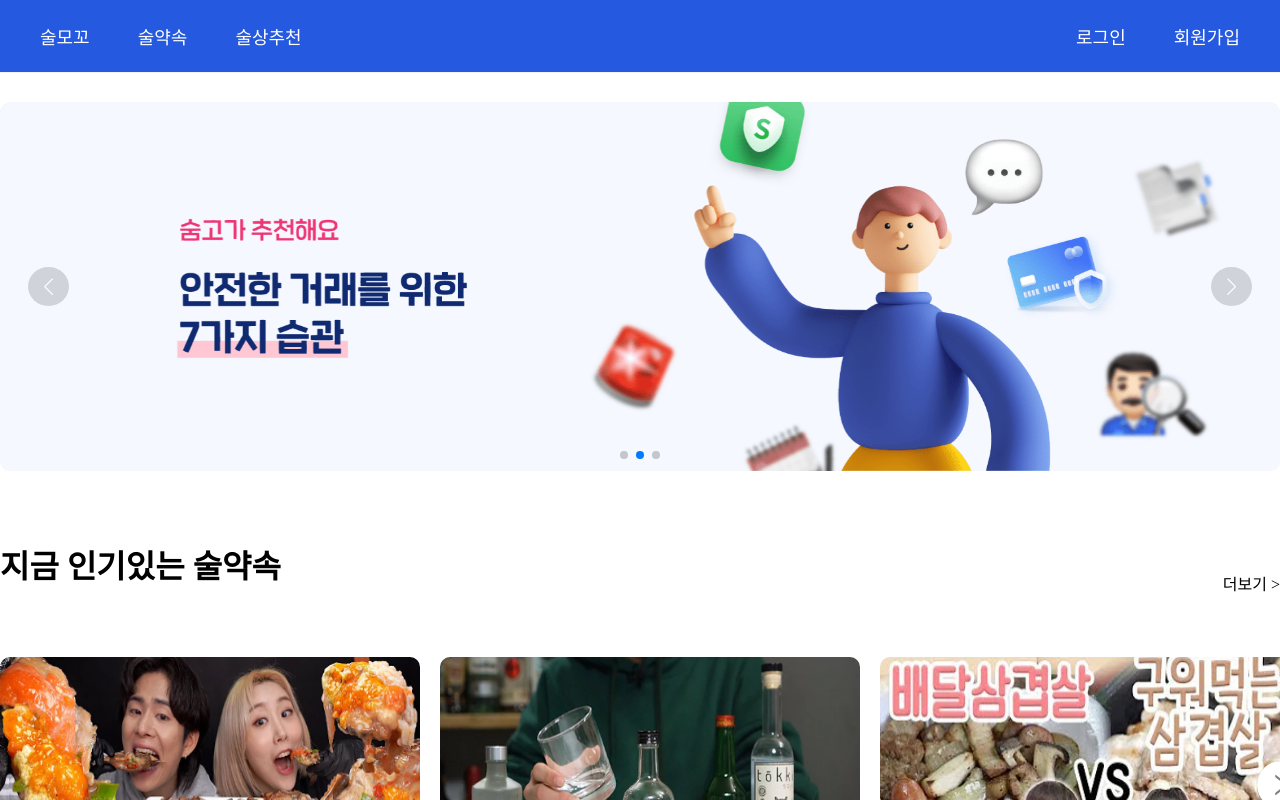
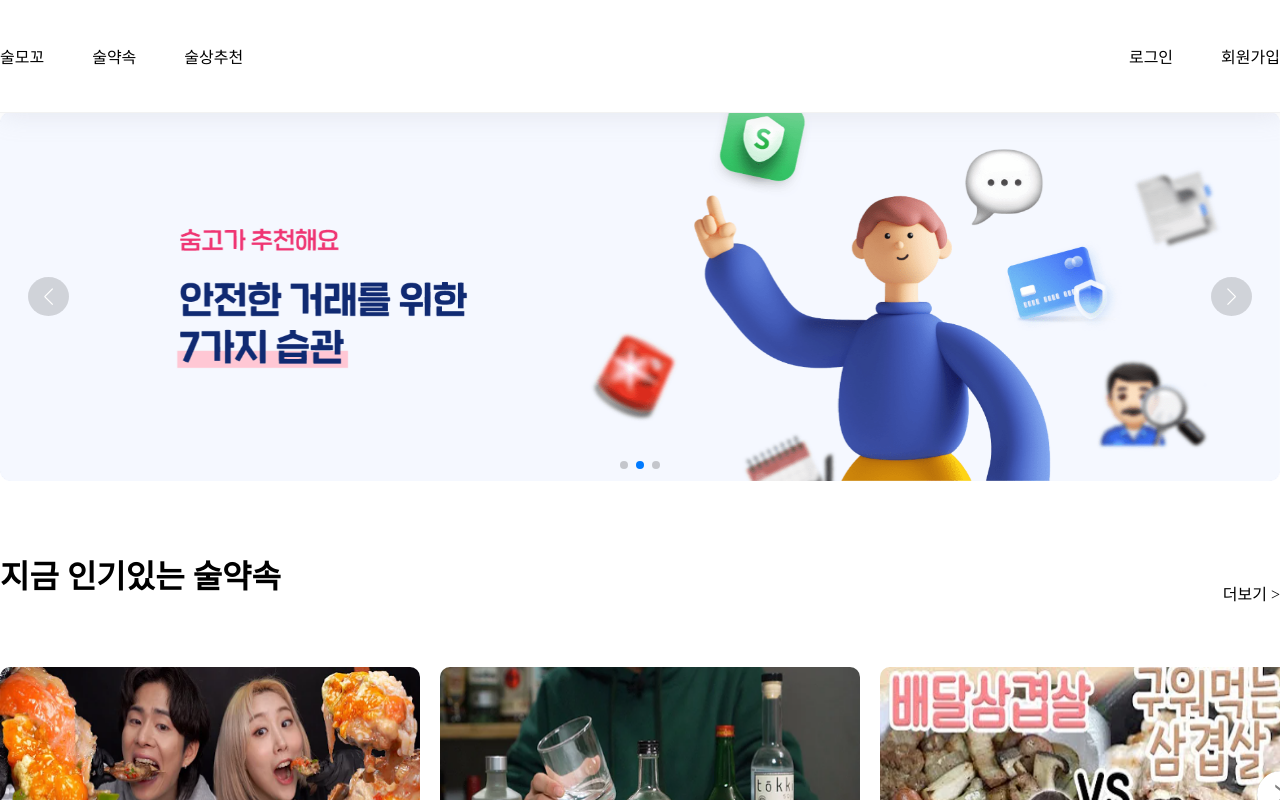
Before and after one commit to sulmocco/frontend, a React (Create React App) app: page / in a window 1280 px wide. Shown: the top 800 px of the page. Built offline with nearby package versions, Linux system fonts and the light colour scheme; no server answers; data requests are answered from the project's data file; a web font is replaced by a local one.

Commit message:
FIX: merge issue

```diff
--- a/src/components/MainSlider.js
+++ b/src/components/MainSlider.js
@@ -36,7 +36,7 @@ const MainSlider = () => {
 export default MainSlider;
 
 const Carousel = styled.section`
-  margin-top: 30px;
+  /* margin-top: 30px; */
   .swiper-button-prev,
   .swiper-button-next {
     &::after {
@@ -57,4 +57,6 @@ const Carousel = styled.section`
 
 const Image = styled.img`
   width: 100%;
+  max-height: 60.9rem;
+  object-fit: cover;
 `;
--- a/src/components/common/Header.js
+++ b/src/components/common/Header.js
@@ -33,11 +33,13 @@ const Wrap = styled.div`
   right: 0;
   border-bottom: 1px solid #f2f2f2;
   z-index: 100;
-  color: white !important;
-  background-color: ${props => props.theme.primary};
+  color: ${props => props.theme.black} !important;
+  background-color: ${props => props.theme.white};
+  box-shadow: ${props => props.theme.shadow_gray};
+  font-weight: 500;
   a{
     &:link, &:visited, &:hover, &:active{
-      color: white;
+      color: ${props => props.theme.black};
     }
   }
 `;
@@ -45,8 +47,8 @@ const Wrap = styled.div`
 const Navbar = styled.nav`
   display: flex;
   width: 100%;
-  max-width: 1200px;
-  height: 72px;
+  max-width: 1280px;
+  height: 11.2rem;
   margin: 0 auto;
 `;
 
@@ -56,7 +58,7 @@ const NavLeft = styled.div`
   margin-right: auto;
   ul {
     display: flex;
-    font-size: 18px;
+    font-size: 16px;
     gap: 48px;
   }
 `;
@@ -67,7 +69,7 @@ const NavRight = styled.div`
   margin-left: auto;
   ul {
     display: flex;
-    font-size: 18px;
+    font-size: 16px;
     gap: 48px;
   }
 `;
--- a/src/components/common/Layout.js
+++ b/src/components/common/Layout.js
@@ -28,14 +28,14 @@ const Layout = () => {
 export default Layout;
 
 const Main = styled.main`
-  max-width: ${(props) => (props.show ? "100%" : "1200px")};
+  max-width: ${(props) => (props.show ? "100%" : "1280px")};
   margin: 0 auto;
   ${(props) =>
     props.show
       ? css``
       : css`
-          padding: 72px 5px 30px;
+          padding: 11.2rem 5px 30px;
         `}
   padding-top: ${(props) =>
-    props.loc.startsWith("/signup") ? "none" : "72px"};
+    props.loc.startsWith("/signup") ? "none" : "11.2rem"};
 `;
--- a/src/shared/apis.js
+++ b/src/shared/apis.js
@@ -18,7 +18,7 @@ const api = axios.create({
   const sulmoggoApi = {
         signUp: (user) => api.post('/signup', user),
         usernameCheck: (username) => api.get(`/checkUser/${username}`),
-        login: (user) => api.post('/user/login', user),
+        login: (user) => api.post('/login', user),
         today: () => api.get('/alcoholTables')
   }
 
--- a/src/styles/CommonStyles.js
+++ b/src/styles/CommonStyles.js
@@ -43,6 +43,9 @@ export const ButtonBase = styled.div`
   font-weight: 700;
   font-size: 2rem;
   &:disabled {
+    background-color: ${(props) => props.theme.grey_04};
+    color: ${(props) => props.theme.black_02};
+    border: 1px solid #d6d6d6;
   }
 `;
 // 계속하기
--- a/src/styles/Theme.js
+++ b/src/styles/Theme.js
@@ -17,6 +17,7 @@ const Theme = {
     light_yellow_02: "#FFEFB7",
 
     shadow_gray: "2px 2px 24px rgba(184, 187, 192, 0.26)",
+    shadow_blue: "4px 4px 20px rgba(131, 174, 243, 0.24)",
 
     contentWidth: "128rem"
 
```
